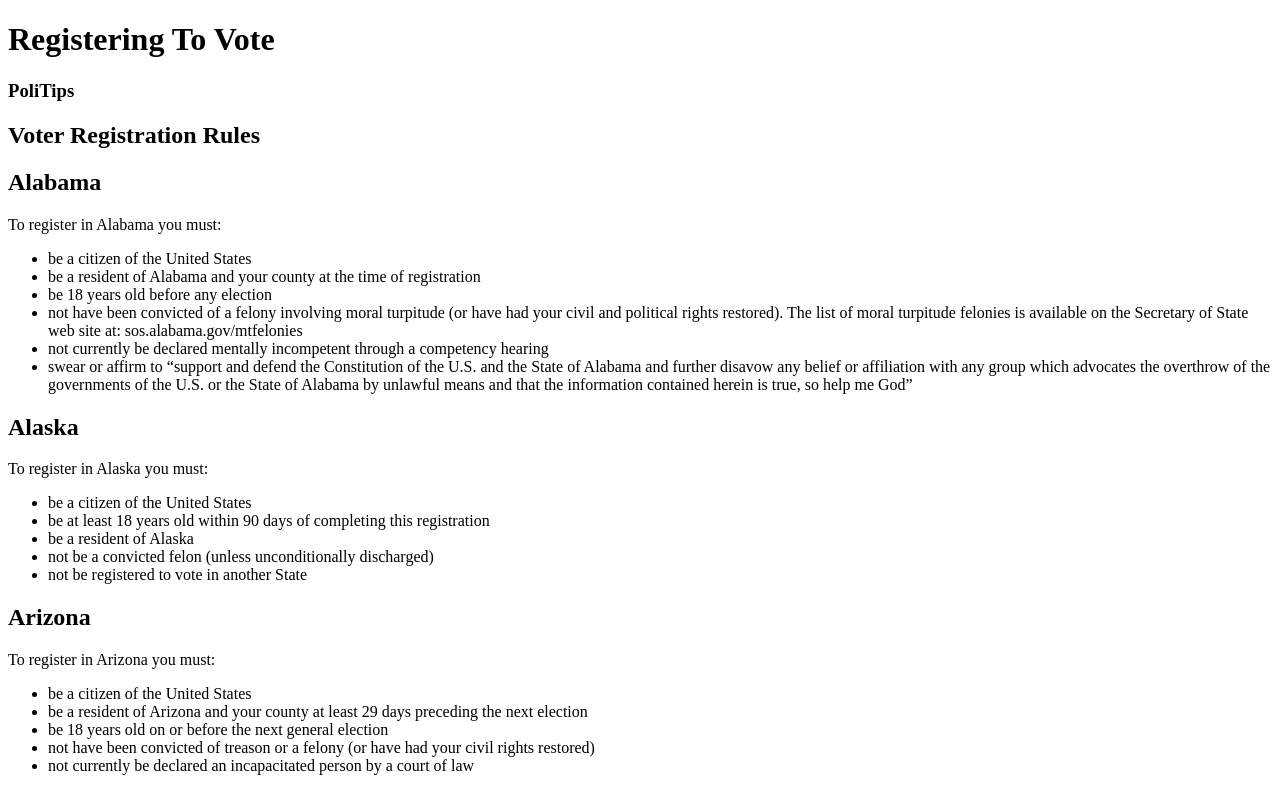
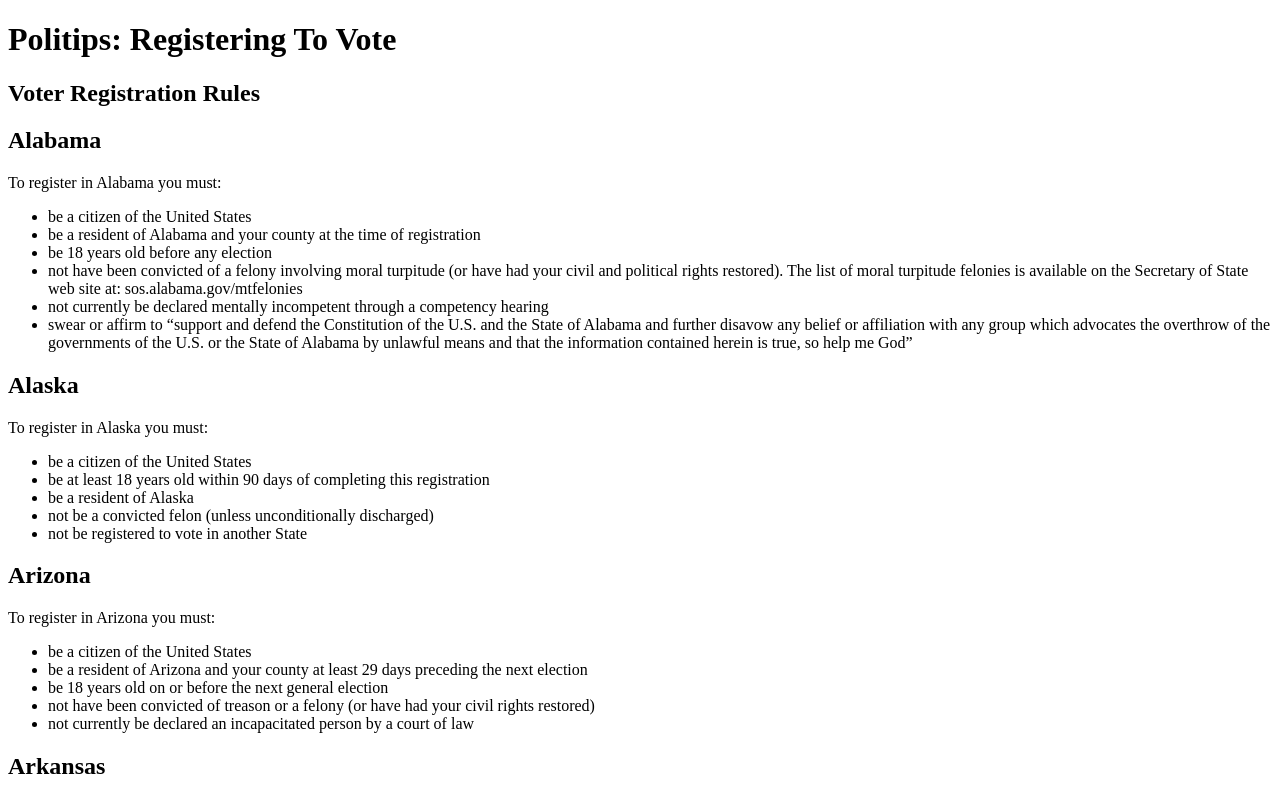
Before and after one commit to minestronesoprano/politips, a plain HTML site: page templates/register.html in a window 1280 px wide. Shown: the top 792 px of the page. Drawn offline with Linux system fonts and the light colour scheme.

Commit message:
heading change

```diff
--- a/templates/register.html
+++ b/templates/register.html
@@ -5,8 +5,7 @@
     <title>Registering To Vote</title>
   </head>
   <body>
-    <h1>Registering To Vote</h1>
-    <h3>PoliTips</h3>
+    <h1>Politips: Registering To Vote</h1>
     <h2>Voter Registration Rules</h2>
     <section id="registration-rules"
     <p> </p>
```
